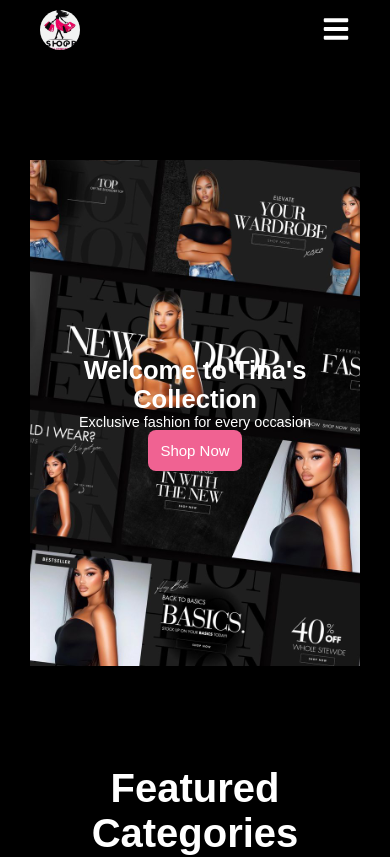
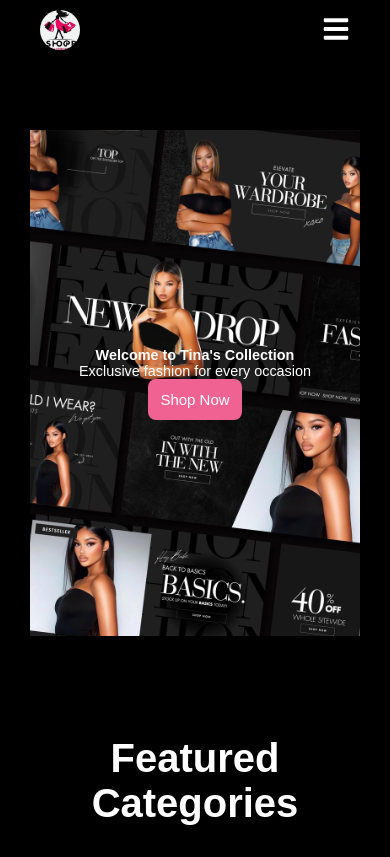
Before and after one commit to Anit81/e-commerce-website, a React (Vite) app: page / in a window 390 px wide. Shown: the top 857 px of the page. Built offline with nearby package versions, Linux system fonts and the light colour scheme.

Commit message:
Update home.css

```diff
--- a/src/components/home.css
+++ b/src/components/home.css
@@ -178,10 +178,10 @@
 @media (max-width: 480px) {
   .hero-section{
     height:60vh;
-    width:100%;
+    margin-top:30px
   }
   .hero-content h1 {
-    font-size: 1.6rem;
+    font-size: 0.9rem;
   }
   .hero-content p {
     font-size: 0.9rem;
```
